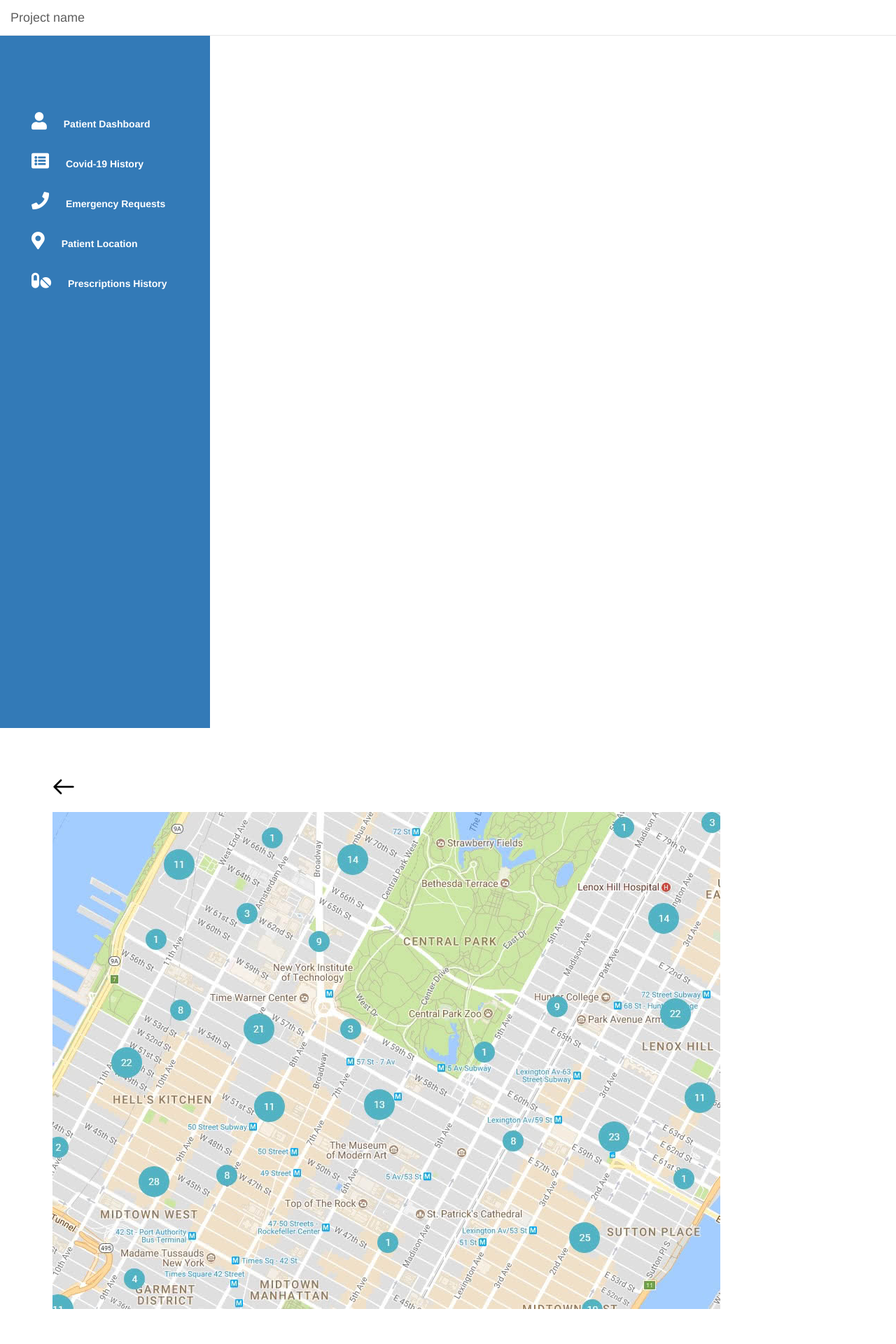
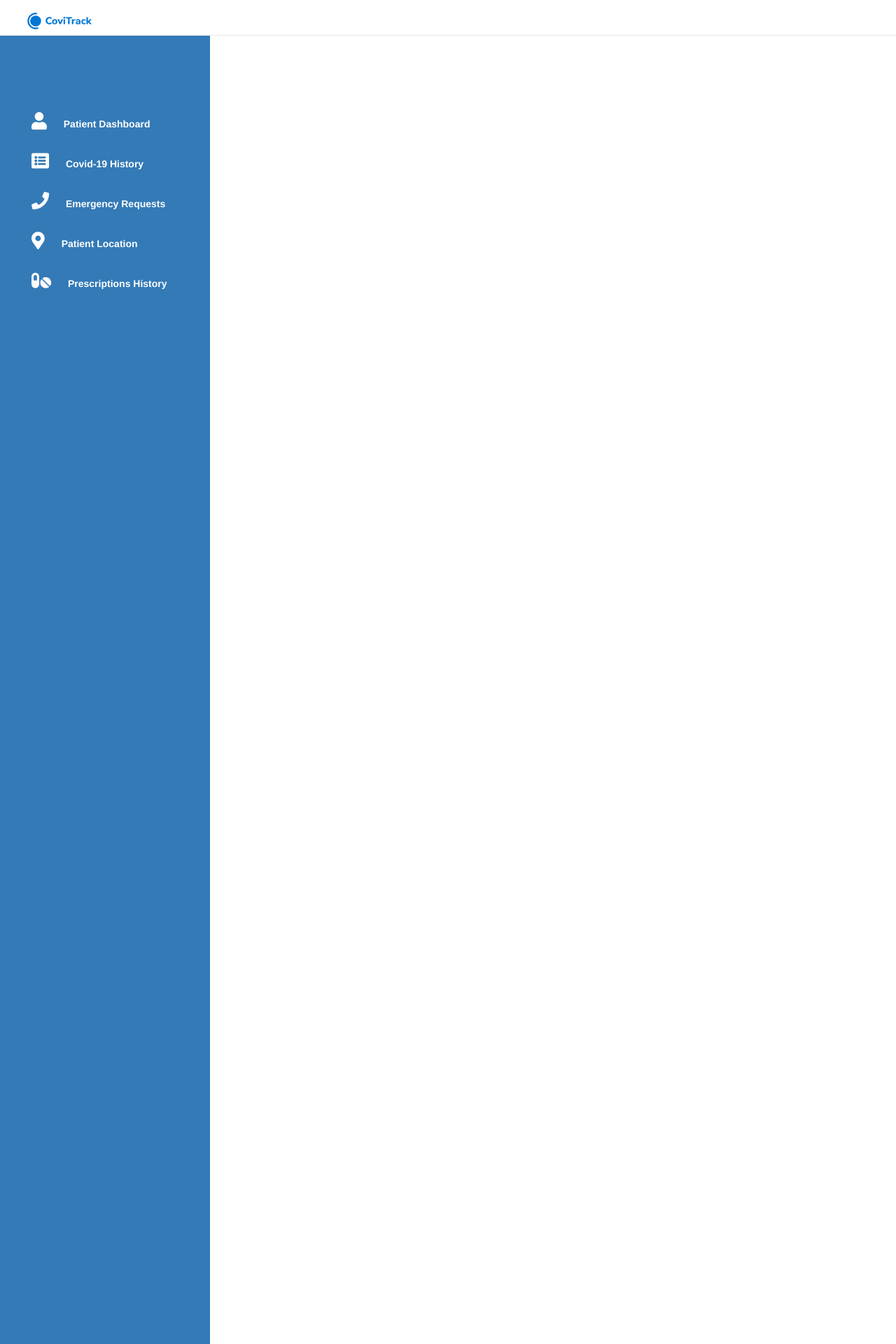
Before and after one commit to darweshfazil/covitrack, a Flask app: page /location in a window 1280 px wide. Shown: the top 1920 px of the page at 70% size. Before the commit the page ends 1870 px from the top, so only its background shows below. Run offline with Flask 2, Linux system fonts and the light colour scheme; some libraries are stand-ins or nearby versions.

Commit message:
ui changes

```diff
--- a/static/style.css
+++ b/static/style.css
@@ -42,7 +42,7 @@ footer {
 }
 .sidebar-nav{
   background-color: #337ab7  ;
-  min-height: 950px;
+  min-height: 2000px;
 
 
 }
--- a/templates/addpatient.html
+++ b/templates/addpatient.html
@@ -31,7 +31,7 @@
                     <span class="icon-bar"></span>
                     <span class="icon-bar"></span>
                 </button>
-                <a class="navbar-brand" href="#">Project name</a>
+                    <a class="navbar-brand" href="/index"><img src="/static/logo.svg" height="30px" width="150px"></a>
             </div>
         </div>
         <!-- /.container -->
--- a/templates/emergency.html
+++ b/templates/emergency.html
@@ -31,7 +31,7 @@
                     <span class="icon-bar"></span>
                     <span class="icon-bar"></span>
                 </button>
-                <a class="navbar-brand" href="#">Project name</a>
+                     <a class="navbar-brand" href="/index"><img src="/static/logo.svg" height="30px" width="150px"></a>
             </div>
         </div>
         <!-- /.container -->
@@ -85,7 +85,7 @@
             <div class="col-xs-12 col-sm-9">
                 <br>
                 <div class="jumbotron" style="background-color: white;">
-                  <a href="index.html"><img src="\static\back.png"></a>
+                  <a href="/index"><img src="\static\back.png"></a>
                     <h3><b>Emergency Requests Summary</b></h3>
                     <br>
                     <div class="row">
--- a/templates/index.html
+++ b/templates/index.html
@@ -26,7 +26,7 @@
     <div class="navbar navbar-fixed-top navbar-default" role="navigation">
         <div class="container-fluid">
             <div class="navbar-header">
-                <a class="navbar-brand" href="#">CoviTrack</a>
+                <a class="navbar-brand" href="/index"><img src="/static/logo.svg" height="30px" width="150px"></a>
             </div>
         </div>
         <!-- /.container -->
--- a/templates/location.html
+++ b/templates/location.html
@@ -31,7 +31,7 @@
                     <span class="icon-bar"></span>
                     <span class="icon-bar"></span>
                 </button>
-                <a class="navbar-brand" href="#">Project name</a>
+                    <a class="navbar-brand" href="/index"><img src="/static/logo.svg" height="30px" width="150px"></a>
             </div>
         </div>
         <!-- /.container -->
@@ -85,7 +85,7 @@
             <div class="col-xs-12 col-sm-9">
                 <br>
                 <div class="jumbotron" style="background-color: white;">
-                  <a href="index.html"><img src="\static\back.png"></a>
+                <a href="/index"><img src="\static\back.png"></a>
                   <br>
                   <br>
                   <img src="/static/loc.jpg">
--- a/templates/medicalhistory.html
+++ b/templates/medicalhistory.html
@@ -31,7 +31,7 @@
                     <span class="icon-bar"></span>
                     <span class="icon-bar"></span>
                 </button>
-                <a class="navbar-brand" href="#">Project name</a>
+                  <a class="navbar-brand" href="/index"><img src="/static/logo.svg" height="30px" width="150px"></a>
             </div>
         </div>
         <!-- /.container -->
@@ -85,7 +85,7 @@
             <div class="col-xs-12 col-sm-9">
                 <br>
                 <div class="jumbotron" style="background-color: white;">
-                  <a href="index.html"><img src="\static\back.png"></a>
+             <a href="/index"><img src="\static\back.png"></a>
                   <br>
                     <h3><b>Patients Covid History</b></h3>
                     <br>
--- a/templates/patientinfo.html
+++ b/templates/patientinfo.html
@@ -32,7 +32,7 @@
                     <span class="icon-bar"></span>
                     <span class="icon-bar"></span>
                 </button>
-                <a class="navbar-brand" href="#">Project name</a>
+                     <a class="navbar-brand" href="/index"><img src="/static/logo.svg" height="30px" width="150px"></a>
             </div>
         </div>
         <!-- /.container -->
--- a/templates/prescription.html
+++ b/templates/prescription.html
@@ -26,8 +26,7 @@
     <div class="navbar navbar-fixed-top navbar-default" role="navigation">
         <div class="container-fluid">
             <div class="navbar-header">
-
-                <a class="navbar-brand" href="#">Project name</a>
+                    <a class="navbar-brand" href="/index"><img src="/static/logo.svg" height="30px" width="150px"></a>
             </div>
         </div>
         <!-- /.container -->
@@ -81,7 +80,7 @@
             <div class="col-xs-12 col-sm-9">
                 <br>
                 <div class="jumbotron" style="background-color: white;">
-                  <a href="index.html"><img src="\static\back.png"></a>
+                 <a href="/index"><img src="\static\back.png"></a>
                   <br>
                     <h3><b>Prescription History</b></h3>
                     <br>
```
Also changed, not shown: static/logo.svg (added).
